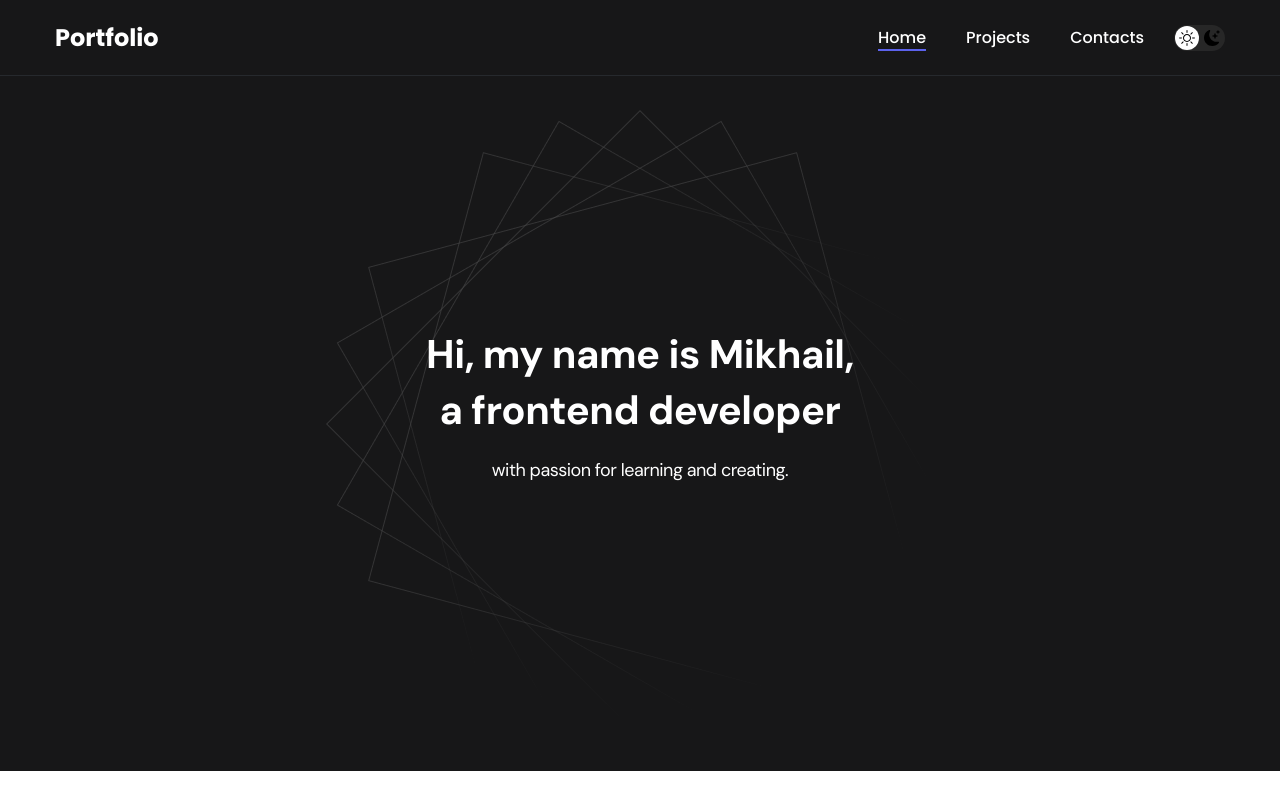
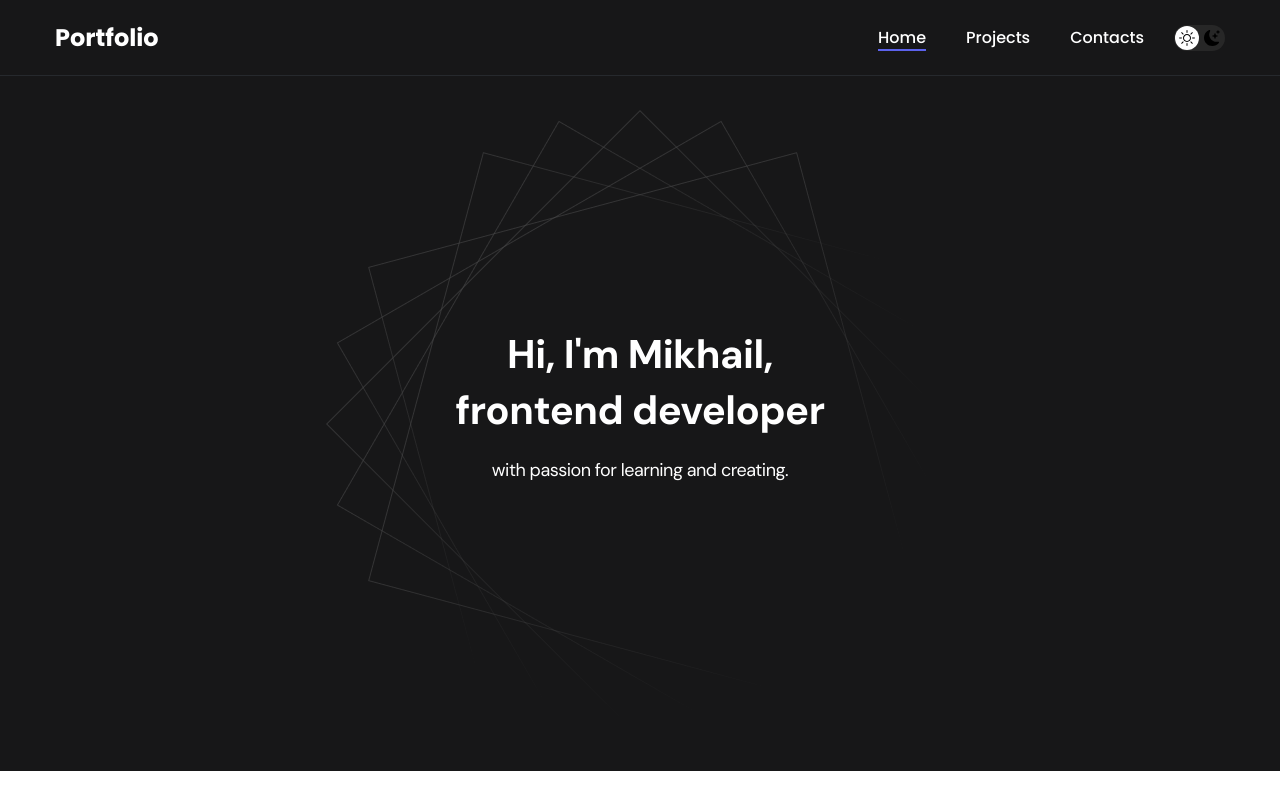
Before and after one commit to Michael3468/react-portfolio, a React (Create React App) app: page / in a window 1280 px wide. Shown: the top 800 px of the page. Built offline with nearby package versions, Linux system fonts and the light colour scheme; the HTML template or start-up script is replaced by a standard one.

Commit message:
feat(textanimation): add TextAnimation component

```diff
--- a/src/components/Header/index.tsx
+++ b/src/components/Header/index.tsx
@@ -1,11 +1,20 @@
+/* eslint-disable react/no-array-index-key */
+import TextAnimation from '../TextAnimation';
 import './styles.css';
 
-const Header = () => (
+const Header = () => {
+  const name = "Hi, I'm Mikhail,".split('');
+
+  return (
     <header className="header">
       <div className="header__wrapper">
         <h1 className="header__title">
-        <p>Hi, my name is Mikhail,</p>
-        <span>a frontend developer</span>
+          <p>
+            {name.map((letter, index) => (
+              <TextAnimation key={index}>{letter === ' ' ? '\u00A0' : letter}</TextAnimation>
+            ))}
+          </p>
+          <span>frontend developer</span>
         </h1>
 
         <div className="header__text">
@@ -18,5 +27,6 @@ const Header = () => (
       </div>
     </header>
   );
+};
 
 export default Header;
--- /dev/null
+++ b/src/components/TextAnimation/index.tsx
@@ -0,0 +1,44 @@
+import { motion, useAnimationControls } from 'framer-motion';
+import React, { FC, useState } from 'react';
+
+type Props = {
+  children: React.ReactNode;
+};
+
+const TextAnimation: FC<Props> = ({ children }) => {
+  const controls = useAnimationControls();
+  const [isPlaying, setIsPlaying] = useState<boolean>(false);
+
+  const rubberBand = () => {
+    controls.start({
+      transform: [
+        'scale3d(1, 1, 1)',
+        'scale3d(1.4, .55, 1)',
+        'scale3d(.75, 1.25, 1)',
+        'scale3d(1.25, .85, 1)',
+        'scale3d(.9, 1.05, 1)',
+        'scale3d(1, 1, 1)',
+      ],
+      transition: {
+        times: [0, 0.4, 0.6, 0.7, 0.8, 0.9],
+        duration: 1,
+      },
+    });
+    setIsPlaying(true);
+  };
+
+  return (
+    <motion.span
+      style={{ display: 'inline-block', cursor: 'pointer' }}
+      animate={controls}
+      onMouseOver={() => {
+        if (!isPlaying) rubberBand();
+      }}
+      onAnimationComplete={() => setIsPlaying(false)}
+    >
+      {children}
+    </motion.span>
+  );
+};
+
+export default TextAnimation;
```
Lines whose indentation alone changed are shown as unchanged.
